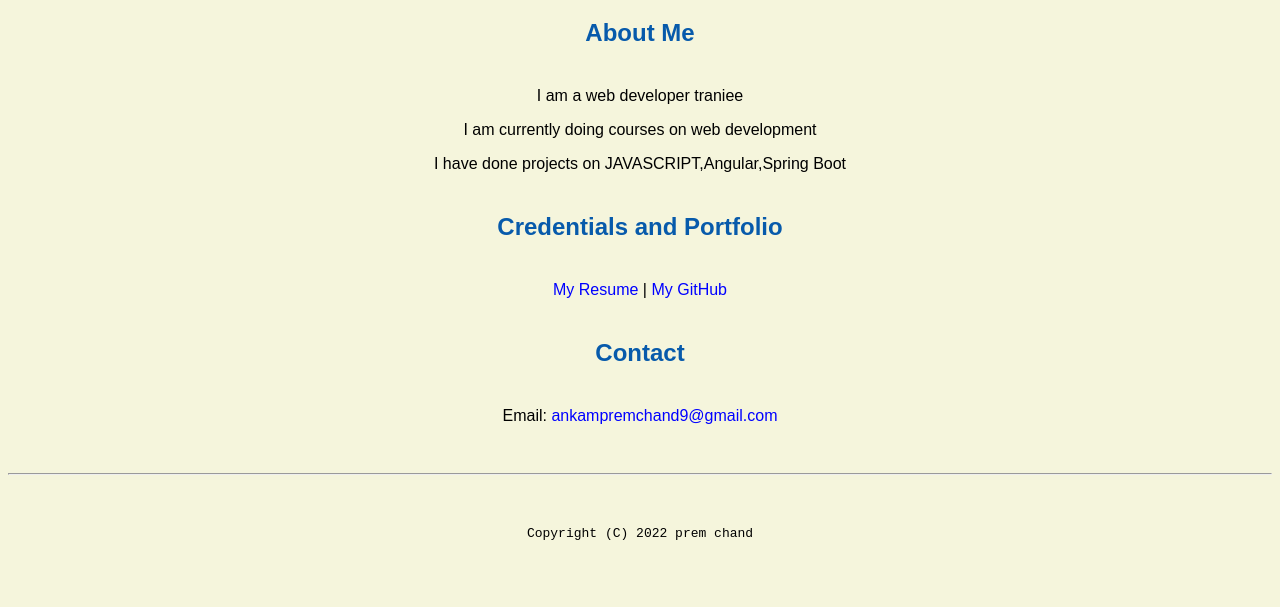
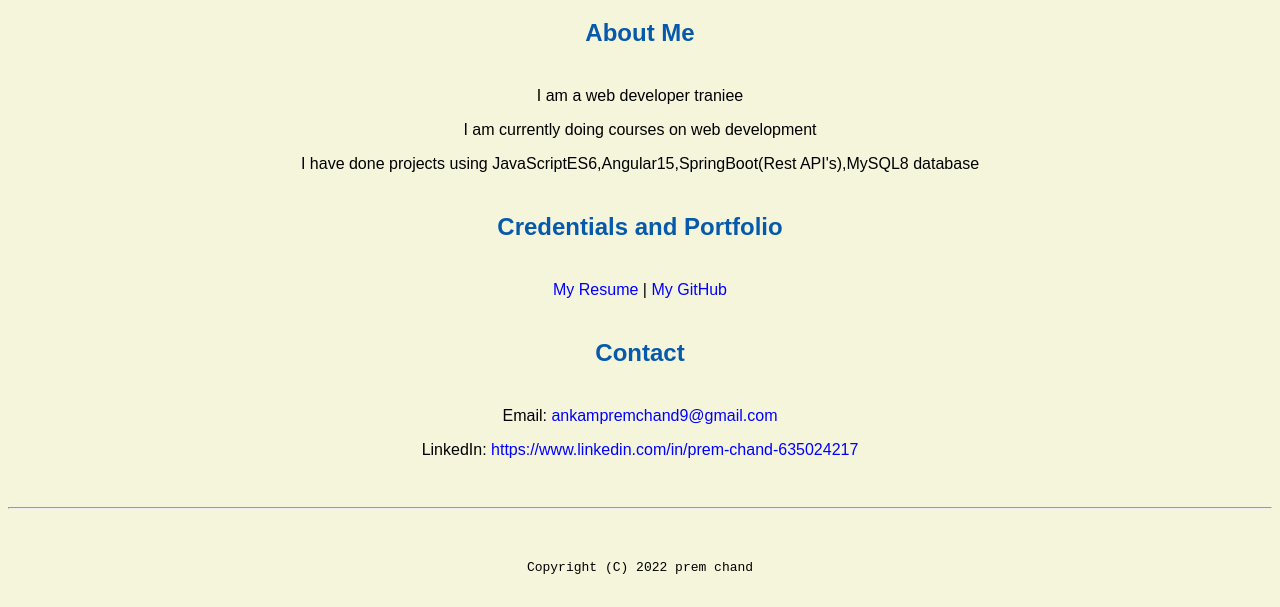
Before and after one commit to PremChand193/premchand193.github.io, a plain HTML site: page index.html in a window 1280 px wide. Shown: the part 418-1025 px from the top of the page. Before the commit the page ends 991 px from the top, so only its background shows below. Drawn offline with Linux system fonts and the light colour scheme.

Commit message:
Update index.html

```diff
--- a/index.html
+++ b/index.html
@@ -29,7 +29,7 @@
 
   <p>I am a web developer traniee</p>
 <p>I am currently doing courses on web development</p>
-<p>I have done projects on JAVASCRIPT,Angular,Spring Boot</p>
+<p>I have done projects using JavaScriptES6,Angular15,SpringBoot(Rest API's),MySQL8 database</p>
 
 
   <h2>Credentials and Portfolio</h2>
@@ -41,6 +41,7 @@
 
 
   <p>Email: <a href="mailto:ankampremchand9@gmail.com" target="_blank">ankampremchand9@gmail.com</a></p>
+  <p>LinkedIn: <a href="https://www.linkedin.com/in/prem-chand-635024217" target="_blank">https://www.linkedin.com/in/prem-chand-635024217</a></p>
 
 
 </body>
```
